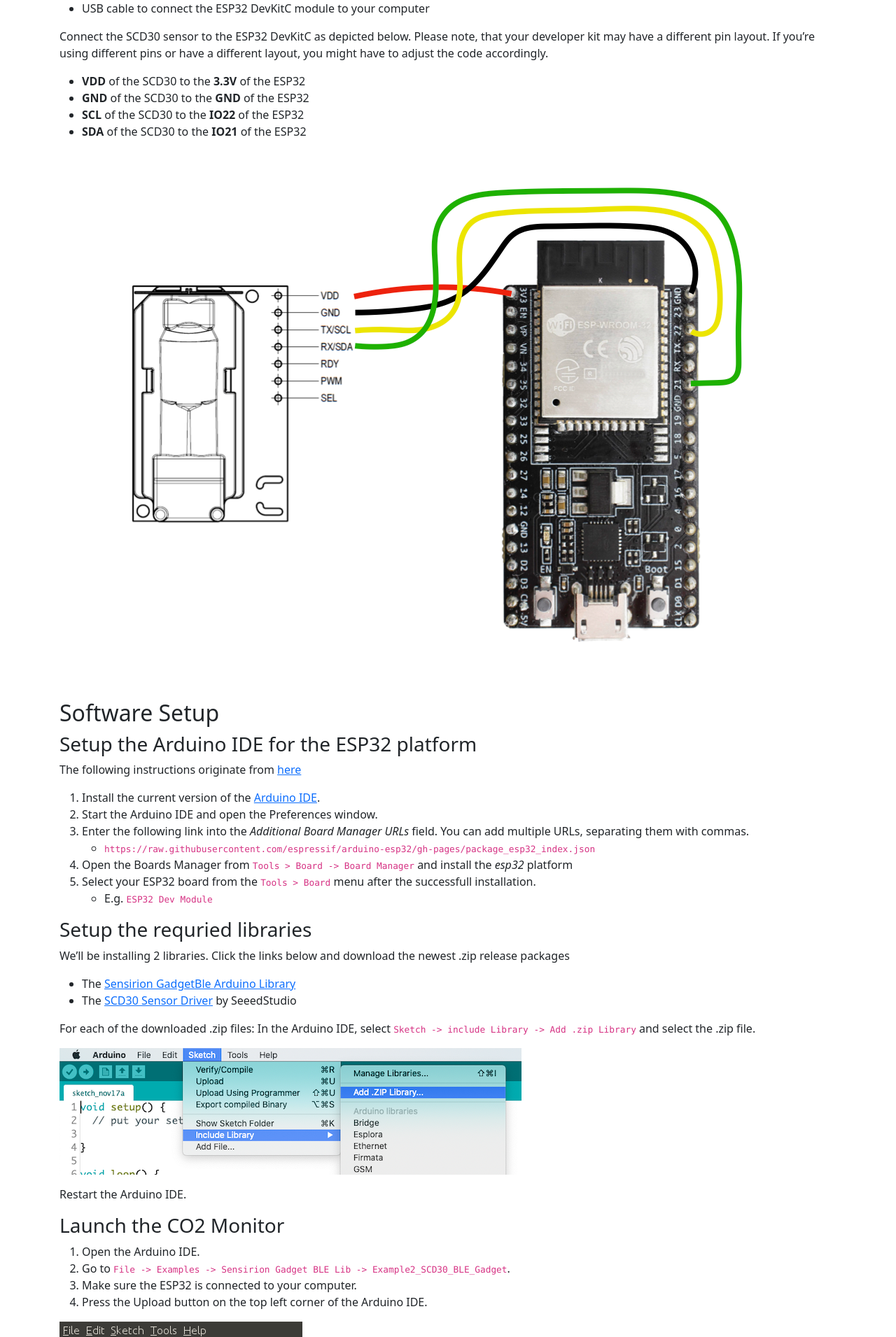
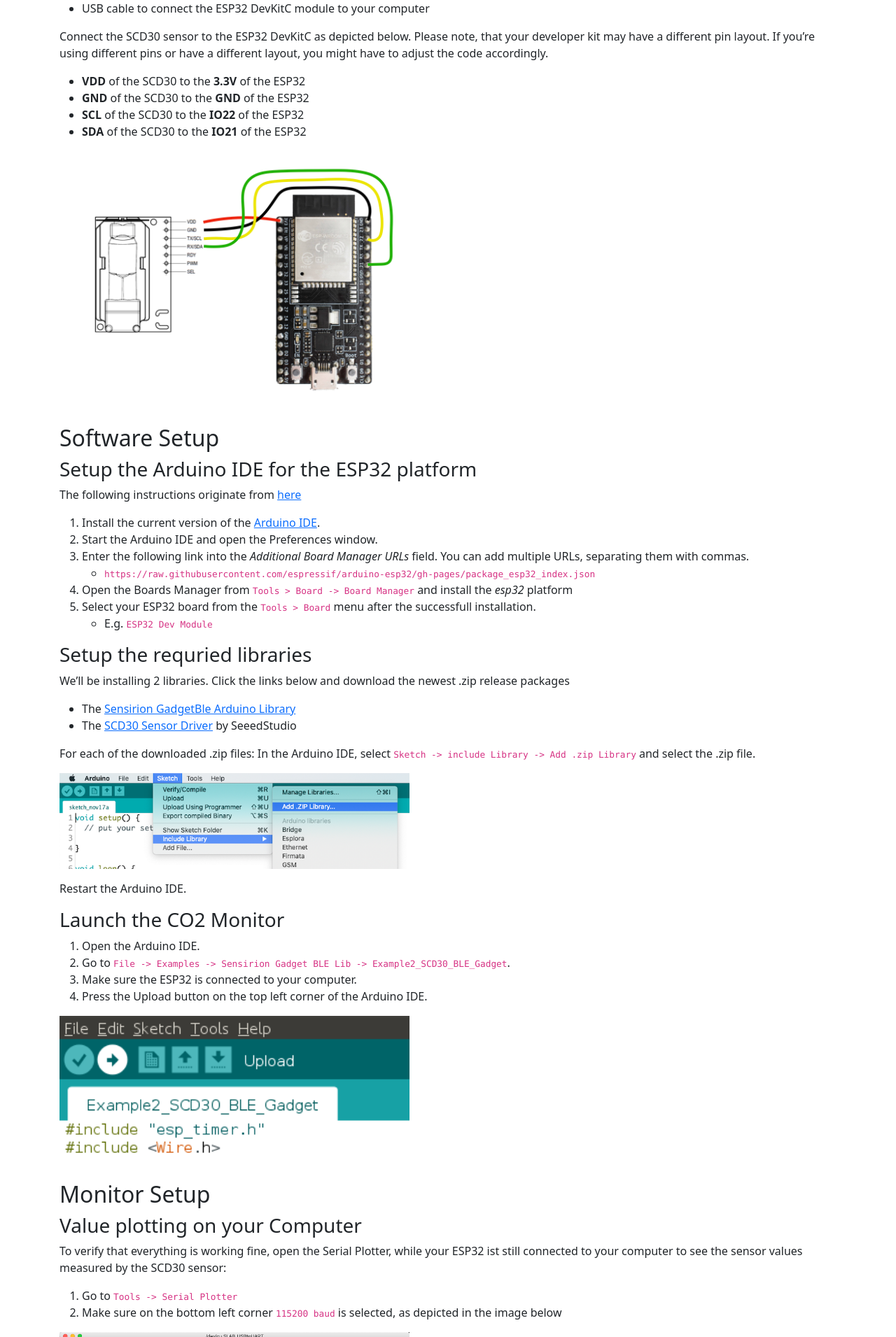
Before and after one commit to winkj/tutorials, a Jekyll site: the page built from tutorials/_posts/2021-04-21-scd30-ble.md, in a window 1280 px wide. Shown: the part 626-2537 px from the top of the page at 70% size. Built offline with Jekyll 4.4.1, drawn with Linux system fonts in a browser that asks for light colours.

Commit message:
add custom css class for responsive images

```diff
--- a/_layouts/default.html
+++ b/_layouts/default.html
@@ -8,6 +8,8 @@
 
     <!-- Pygment compatible stylesheet -->
     <link rel="stylesheet" href="{{ site.baseurl }}/assets/css/vs.css">
+
+    <link rel="stylesheet" href="{{ site.baseurl }}/assets/css/custom.css">
 
     <meta name="viewport" content="width=device-width, initial-scale=1">
     <title>{{ page.title }}</title>
--- /dev/null
+++ b/assets/css/custom.css
@@ -0,0 +1,4 @@
+.sendevweb-img-max {
+    max-width: 500px;
+    width:100%;
+  }
--- a/tutorials/_posts/2021-04-21-scd30-ble.md
+++ b/tutorials/_posts/2021-04-21-scd30-ble.md
@@ -34,7 +34,7 @@ accordingly.
 * **SDA** of the SCD30 to the **IO21** of the ESP32
 
 
-<img src="{{ site.baseurl }}/assets/images/SCD30_hardware_setup.png" class="img-fluid" >
+<img src="{{ site.baseurl }}/assets/images/SCD30_hardware_setup.png" class="sendevweb-img-max" >
 
 ## Software Setup
 
@@ -59,7 +59,7 @@ We'll be installing 2 libraries. Click the links below and download the newest .
 
 For each of the downloaded .zip files: In the Arduino IDE, select `Sketch -> include Library -> Add .zip Library` and select the .zip file.
 
-<img src="{{ site.baseurl }}/assets/images/Arduino-import-zip-lib.png" class="img-fluid" >
+<img src="{{ site.baseurl }}/assets/images/Arduino-import-zip-lib.png" class="sendevweb-img-max" >
 
 Restart the Arduino IDE.
 
@@ -70,7 +70,7 @@ Restart the Arduino IDE.
 3. Make sure the ESP32 is connected to your computer.
 4. Press the Upload button on the top left corner of the Arduino IDE.
 
-<img src="{{ site.baseurl }}/assets/images/Arduino-upload-button.png" class="img-fluid" >
+<img src="{{ site.baseurl }}/assets/images/Arduino-upload-button.png" class="sendevweb-img-max" >
 
 ## Monitor Setup
 
@@ -81,7 +81,7 @@ To verify that everything is working fine, open the Serial Plotter, while your E
 1. Go to `Tools -> Serial Plotter`
 2. Make sure on the bottom left corner `115200 baud` is selected, as depicted in the image below
 
-<img src="{{ site.baseurl }}/assets/images/SerialPlotterView.png" class="img-fluid" >
+<img src="{{ site.baseurl }}/assets/images/SerialPlotterView.png" class="sendevweb-img-max" >
 
 
 ### Monitor your CO2 levels via Mobile App
@@ -93,13 +93,13 @@ Download the **Sensirion MyAmbience** app to monitor your CO2 levels, download h
 
 Note that on Android devices the Location services need to be enabled and the corresponding permissions granted to the application. This is required to allow the app to scan for nearby Bluetooth devices. This is a requirement of the Android OS for Bluetooth scanning. The app itself does not use your location.
 
-<img src="{{ site.baseurl }}/assets/images/MyAmbienceCO2_Live.png" class="img-fluid" ><img src="{{ site.baseurl }}/assets/images/MyAmbienceCO2_Plot.png" class="img-fluid" >
+<img src="{{ site.baseurl }}/assets/images/MyAmbienceCO2_Live.png" class="sendevweb-img-max" ><img src="{{ site.baseurl }}/assets/images/MyAmbienceCO2_Plot.png" class="sendevweb-img-max" >
 
 ## Additional Steps for LILYGO® TTGO T-Display ESP32
 
 The LILYGO® TTGO T-Display ESP32 is an ESP32 DevKit with a small 1.14 inch display attached. This allows us to visualize the current CO2 concentration and level color in green, yellow or red, depending if the CO2 level is good, bad or very bad.
 
-<img src="{{ site.baseurl }}/assets/images/TTGO-Gadget.png" class="img-fluid" >
+<img src="{{ site.baseurl }}/assets/images/TTGO-Gadget.png" class="sendevweb-img-max" >
 
 Caution: This picture shows an alternative wiring. Use the instructions described in section *Hardware Setup*
 
```
